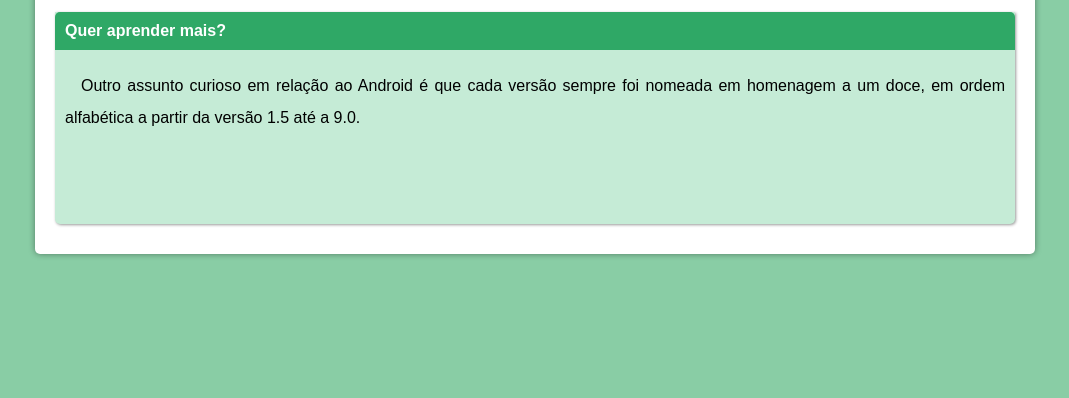
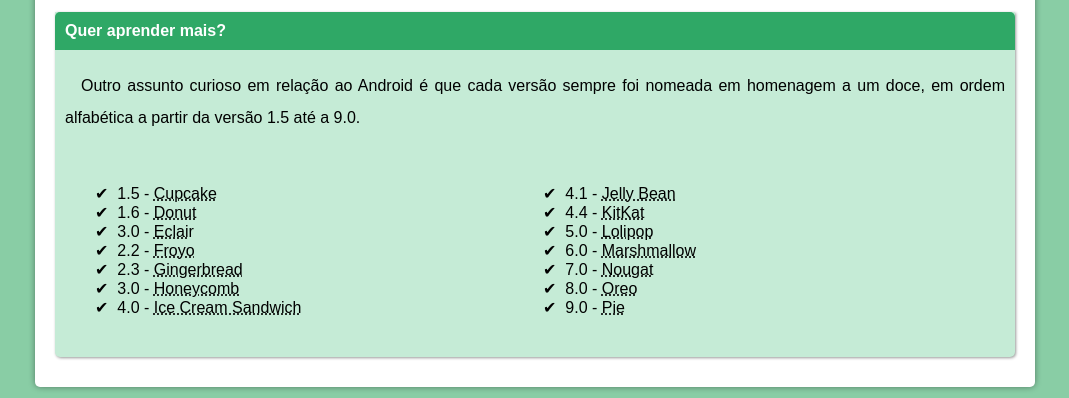
Before and after one commit to ThiagoDav/minipi, a plain HTML site: page index.html in a window 1280 px wide. Shown: the part 1624-2022 px from the top of the page, without its empty margins (105-1174 px from the left). Before the commit the page ends 1889 px from the top, so only its background shows below. Drawn offline with Linux system fonts and the light colour scheme; a web font is replaced by a local one.

Commit message:
Add files via upload

```diff
--- a/index.html
+++ b/index.html
@@ -64,3 +64,18 @@
 					<p>Outro assunto curioso em relação ao Android é que cada versão sempre foi nomeada em homenagem a um doce, em ordem alfabética a partir da versão 1.5 até a 9.0.
 					</p>
 					<ul>
+						<li>1.5 - <abbr title="Bolo de Copo">Cupcake</abbr></li>
+						<li>1.6 - <abbr title="Rosquinha">Donut</abbr></li>
+						<li>3.0 - <abbr title="Bomba">Eclai</abbr>r</li>
+						<li>2.2 - <abbr title="Iorgurte Congelado">Froyo</abbr></li>
+						<li>2.3 - <abbr title="Biscoito de Gengibre">Gingerbread</abbr></li>
+						<li>3.0 - <abbr title="Favo de Mel">Honeycomb</abbr></li>
+						<li>4.0 - <abbr title="Sanduíche de Sorvete">Ice Cream Sandwich</abbr></li>
+						<li>4.1 - <abbr title="Jujuba">Jelly Bean</abbr></li>
+						<li>4.4 - <abbr title="KitKat Nestle">KitKat</abbr></li>
+						<li>5.0 - <abbr title="Pirulito">Lolipop</abbr></li>
+						<li>6.0 - <abbr title="Marchmallow">Marshmallow</abbr></li>
+						<li>7.0 - <abbr title="Torrone">Nougat</abbr></li>
+						<li>8.0 - <abbr title="Oreo">Oreo</abbr></li>
+						<li>9.0 - <abbr title="Torta">Pie</abbr></li>
+					</ul>
```
